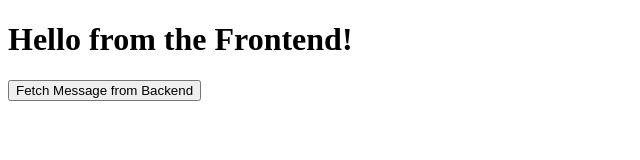
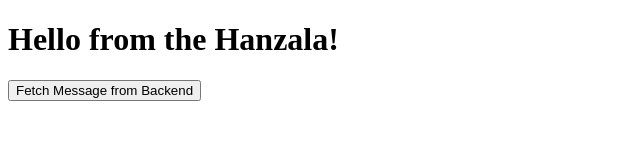
Before and after one commit to hanzalagithub/HanzalaDocker, a plain HTML site: page frontend/index.html in a window 1280 px wide. Shown: the full height of the page, 0-640 px from the left. Drawn offline with Linux system fonts and the light colour scheme.

Commit message:
Update index.html

```diff
--- a/frontend/index.html
+++ b/frontend/index.html
@@ -7,7 +7,7 @@
     <title>Simple Frontend</title>
 </head>
 <body>
-    <h1>Hello from the Frontend!</h1>
+    <h1>Hello from the Hanzala!</h1>
     <button onclick="fetchMessage()">Fetch Message from Backend</button>
     <p id="message"></p>
 
```
